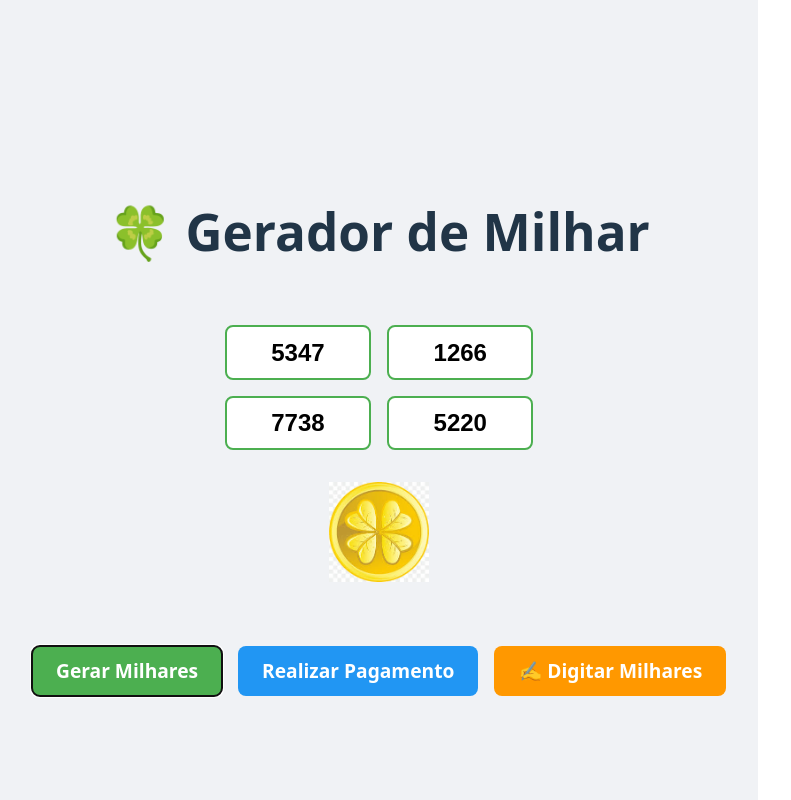
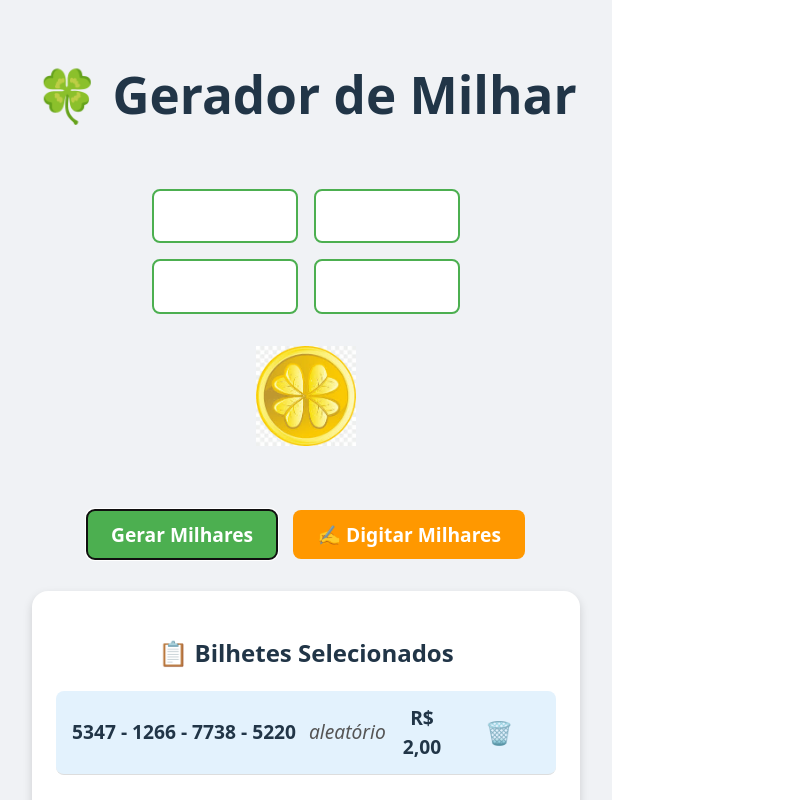
Before and after one commit to devoliveiracaetano/sorteioDoDia, a React (Vite) app: page /milhar in a window 1280 px wide. Both pictures are taken after a click on the button "Gerar Milhares". Shown: the top 800 px of the page, without its empty margins (0-791 px from the left). Built offline with nearby package versions, Linux system fonts and the light colour scheme.

Commit message:
ajuste tela Gerador de Milhar

```diff
--- a/src/pages/Milhar.jsx
+++ b/src/pages/Milhar.jsx
@@ -3,8 +3,8 @@ import trevoImg from "../assets/trevo.jpg";
 
 export default function Milhar() {
   const [milhares, setMilhares] = useState(["", "", "", ""]);
-  const [pagamentoGerado, setPagamentoGerado] = useState(false);
   const [modoManual, setModoManual] = useState(false);
+  const [bilhetes, setBilhetes] = useState([]); // 📌 bilhetes confirmados
 
   // 🔴 Milhares já vendidas (simulação)
   const [vendidas] = useState(["1234", "5678", "9999"]);
@@ -17,20 +17,24 @@ export default function Milhar() {
     const novas = Array.from({ length: 4 }, () =>
       String(Math.floor(Math.random() * 10000)).padStart(4, "0")
     );
-    setMilhares(novas);
-    setPagamentoGerado(true);
+
+    // adiciona bilhete como aleatório
+    setBilhetes((prev) => [...prev, { numeros: novas, tipo: "aleatório" }]);
+
+    // limpa os inputs e mantém desabilitados
+    setMilhares(["", "", "", ""]);
     setMensagem("");
     setModoManual(false);
   };
 
   const realizarPagamento = () => {
     alert("💳 Pagamento realizado com sucesso!");
+    setBilhetes([]);
   };
 
   const ativarModoManual = () => {
     setMilhares(["", "", "", ""]);
     setModoManual(true);
-    setPagamentoGerado(false);
     setMensagem("✍️ Digite suas milhares.");
     // 👉 coloca o foco no primeiro input
     setTimeout(() => {
@@ -61,16 +65,23 @@ export default function Milhar() {
     if (valor.length === 4 && index < inputsRef.length - 1) {
       inputsRef[index + 1].current.focus();
     }
+
+    // 📌 quando todas estiverem preenchidas, adiciona bilhete manual
+    const todasPreenchidas = novas.every((m) => m.length === 4);
+    if (todasPreenchidas && vendidasEncontradas.length === 0) {
+      setBilhetes((prev) => [...prev, { numeros: novas, tipo: "manual" }]);
+      setMilhares(["", "", "", ""]); // limpa os inputs p/ próximo bilhete
+      if (inputsRef[0].current) inputsRef[0].current.focus();
+    }
   };
 
-  const todasPreenchidas = milhares.every((m) => m.length === 4);
-  const algumaVendida = milhares.some((m) => vendidas.includes(m));
+  const removerBilhete = (index) => {
+    if (window.confirm("Tem certeza que deseja apagar este bilhete?")) {
+      setBilhetes((prev) => prev.filter((_, i) => i !== index));
+    }
+  };
 
-  const pagamentoHabilitado = modoManual
-    ? todasPreenchidas && !algumaVendida
-    : pagamentoGerado;
-
-  const podeGerar = !modoManual || (modoManual && todasPreenchidas);
+  const total = bilhetes.length * 2;
 
   return (
     <div style={styles.container}>
@@ -105,24 +116,11 @@ export default function Milhar() {
           onClick={gerarMilhares}
           style={{
             ...styles.button,
-            backgroundColor: podeGerar ? "#4caf50" : "#aaa",
-            cursor: podeGerar ? "pointer" : "not-allowed",
+            backgroundColor: "#4caf50",
+            cursor: "pointer",
           }}
-          disabled={!podeGerar}
         >
           Gerar Milhares
-        </button>
-
-        <button
-          onClick={realizarPagamento}
-          style={{
-            ...styles.button,
-            backgroundColor: pagamentoHabilitado ? "#2196f3" : "#aaa",
-            cursor: pagamentoHabilitado ? "pointer" : "not-allowed",
-          }}
-          disabled={!pagamentoHabilitado}
-        >
-          Realizar Pagamento
         </button>
 
         <button
@@ -132,6 +130,48 @@ export default function Milhar() {
           ✍️ Digitar Milhares
         </button>
       </div>
+
+      {/* 🟢 Lista de bilhetes gerados */}
+      {bilhetes.length > 0 && (
+        <div style={styles.bilhetesBox}>
+          <h2>📋 Bilhetes Selecionados</h2>
+          {bilhetes.map((b, i) => (
+            <div
+              key={i}
+              style={{
+                ...styles.bilheteCard,
+                backgroundColor: b.tipo === "manual" ? "#e8f5e9" : "#e3f2fd", // cor diferente
+              }}
+            >
+              <span style={styles.bilheteNumeros}>{b.numeros.join(" - ")}</span>
+              <span style={styles.bilheteTipo}>{b.tipo}</span>
+              <strong>R$ 2,00</strong>
+              <button
+                onClick={() => removerBilhete(i)}
+                style={styles.deleteButton}
+              >
+                🗑️
+              </button>
+            </div>
+          ))}
+          <h3>Total: R$ {total.toFixed(2)}</h3>
+
+          {/* 🔵 Botão de pagamento agora no final */}
+          <button
+            onClick={realizarPagamento}
+            style={{
+              ...styles.button,
+              backgroundColor: bilhetes.length > 0 ? "#2196f3" : "#aaa",
+              cursor: bilhetes.length > 0 ? "pointer" : "not-allowed",
+              marginTop: "1rem",
+              width: "100%",
+            }}
+            disabled={bilhetes.length === 0}
+          >
+            💳 Realizar Pagamento
+          </button>
+        </div>
+      )}
     </div>
   );
 }
@@ -190,4 +230,37 @@ const styles = {
     fontWeight: "bold",
     transition: "0.3s",
   },
+  bilhetesBox: {
+    marginTop: "2rem",
+    padding: "1.5rem",
+    background: "#fff",
+    borderRadius: "16px",
+    boxShadow: "0 4px 10px rgba(0,0,0,0.15)",
+    width: "500px",
+  },
+  bilheteCard: {
+    display: "grid",
+    gridTemplateColumns: "1fr auto auto auto",
+    alignItems: "center",
+    padding: "0.8rem 1rem",
+    borderBottom: "1px solid #ddd",
+    gap: "0.8rem",
+    fontSize: "1.2rem",
+    borderRadius: "8px",
+    marginBottom: "0.5rem",
+  },
+  bilheteNumeros: {
+    fontWeight: "bold",
+    whiteSpace: "nowrap", // garante que fica tudo em uma linha
+  },
+  bilheteTipo: {
+    fontStyle: "italic",
+    color: "#555",
+  },
+  deleteButton: {
+    background: "transparent",
+    border: "none",
+    cursor: "pointer",
+    fontSize: "1.4rem",
+  },
 };
```
